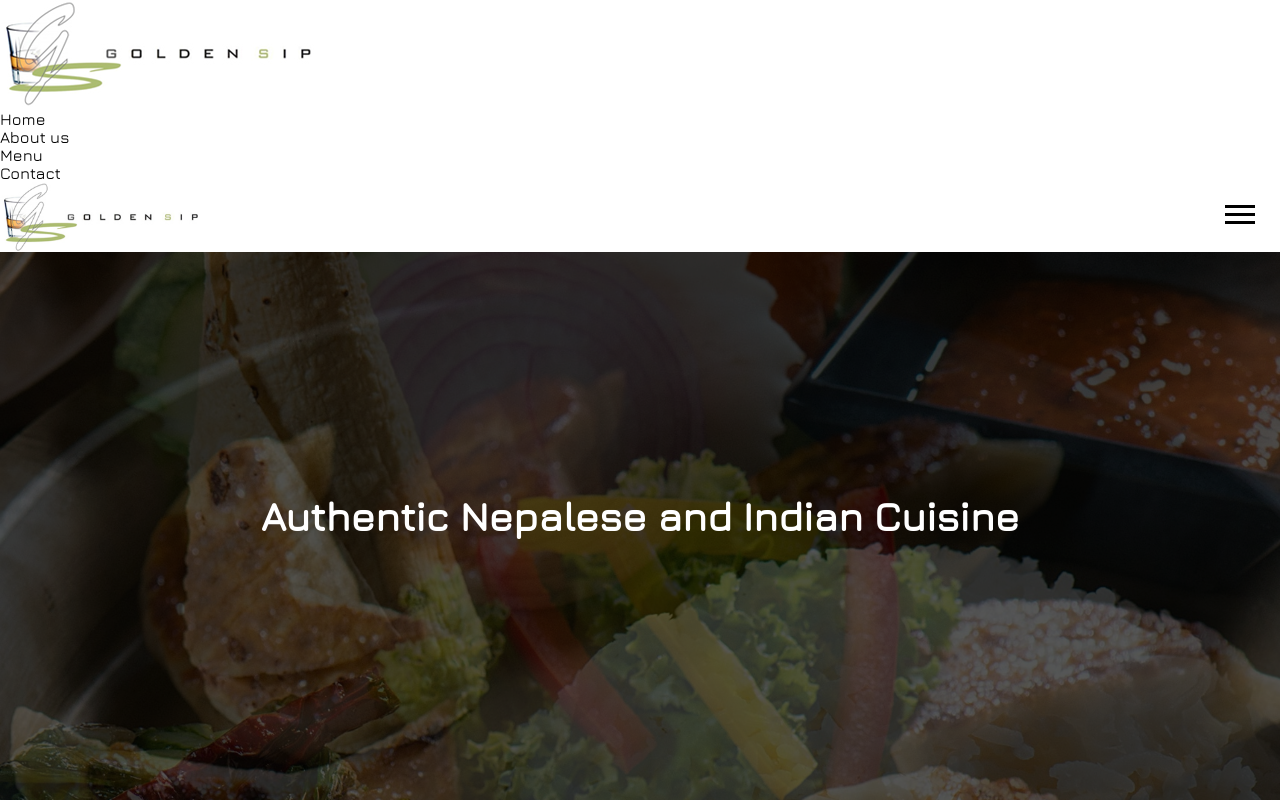
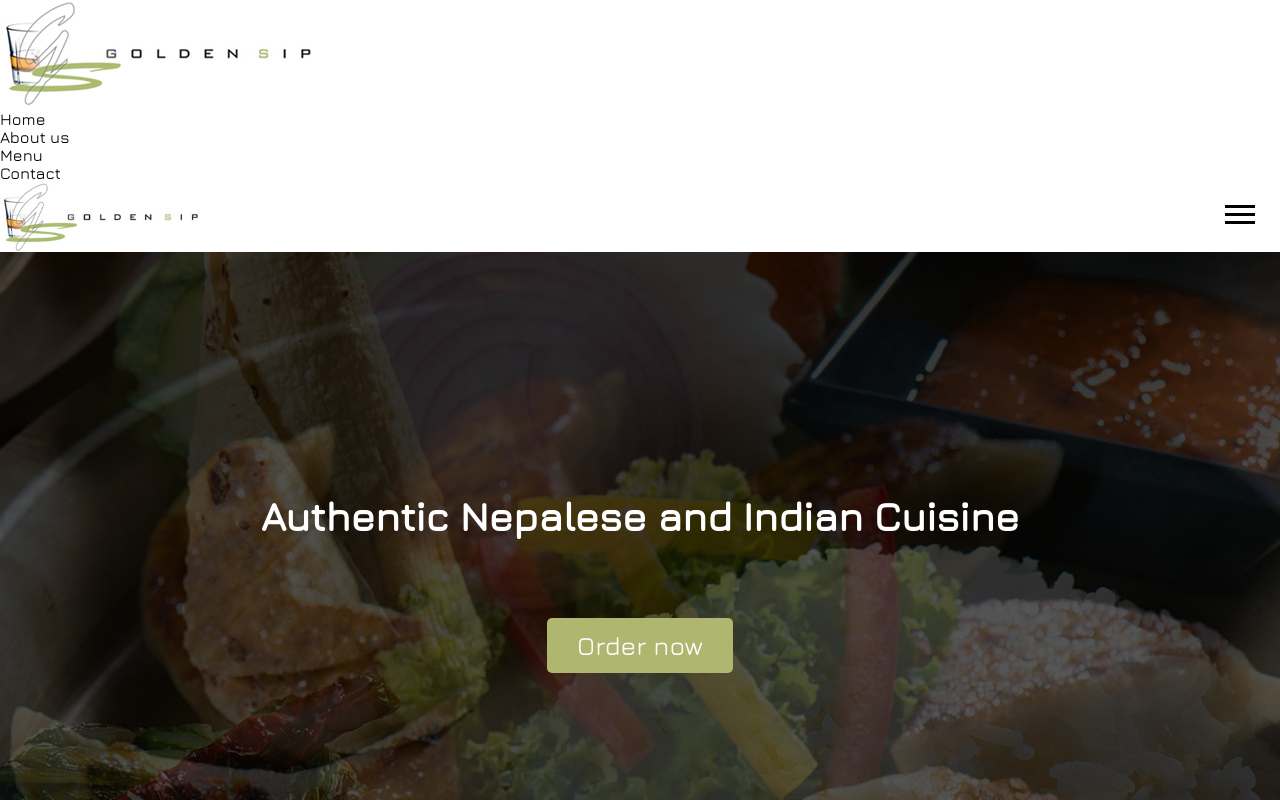
Before and after one commit to Coder-Dai/Golden-Sip, a React (Create React App) app: page / in a window 1280 px wide. Shown: the top 800 px of the page. Built offline with nearby package versions, Linux system fonts and the light colour scheme.

Commit message:
Add 'Order now' button in the home page

```diff
--- a/src/components/HamburgerMenu/hamburgerMenu.css
+++ b/src/components/HamburgerMenu/hamburgerMenu.css
@@ -5,7 +5,7 @@
 }
 
 .menu li > a {
-  font-size: 2.5rem;
+  font-size: 2rem;
   display: block;
   padding: 20px;
   text-align: center;
@@ -20,14 +20,15 @@
 
 .order-button {
   margin: 70px auto;
-  font-size: 1.5rem;
+  font-size: 1.6rem;
   display: block;
 }
 
 .order-button > a {
   padding: 12px 30px;
   text-decoration: none;
-  color: black;
+  border-radius: 5px;
+  color: white;
   background-color: #aeb66f;
 }
 
--- a/src/components/Home/Home.jsx
+++ b/src/components/Home/Home.jsx
@@ -7,6 +7,11 @@ export const Home = ({ isMenuOpen }) => {
       {!isMenuOpen && (
         <div className="home-container">
           <h1 className="title-text">Authentic Nepalese and Indian Cuisine</h1>
+          <button className="order-button-home-page">
+            <a href="https://www.just-eat.co.uk/restaurants-golden-sip-ha2/menu">
+              Order now
+            </a>
+          </button>
         </div>
       )}
     </div>
--- a/src/components/Home/home.css
+++ b/src/components/Home/home.css
@@ -13,6 +13,20 @@
   text-align: center;
   font-size: 2.5rem;
   padding-top: 30vh;
+}
+
+.order-button-home-page {
+  margin: 90px auto;
+  font-size: 1.6rem;
+  display: block;
+}
+
+.order-button-home-page > a {
+  padding: 12px 30px;
+  border-radius: 5px;
+  text-decoration: none;
+  color: white;
+  background-color: #aeb66f;
 }
 
 /* The animation code */
```
